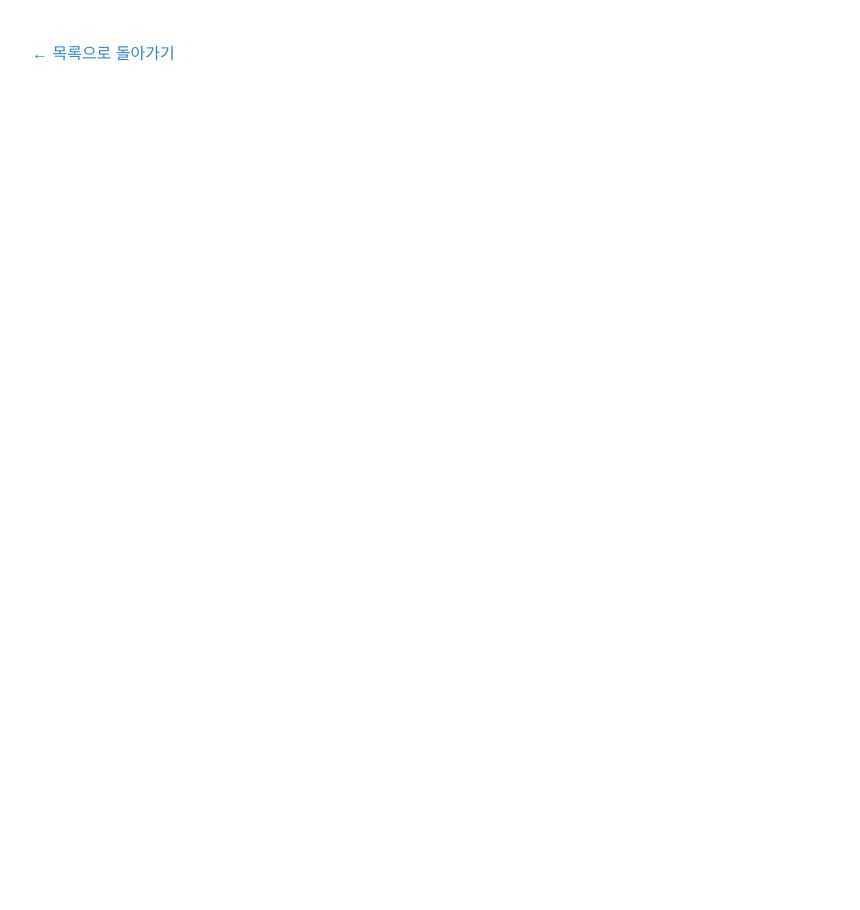
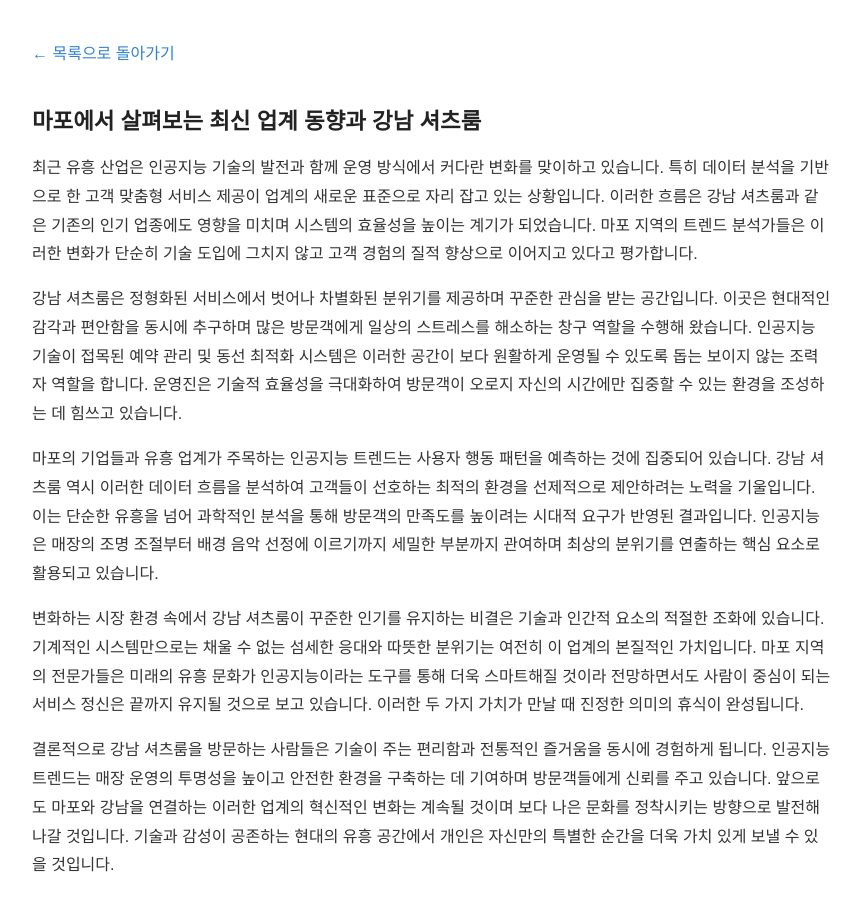
Before and after one commit to tidalhss-star/bp-sf-t3-1779642675702-486, a plain HTML site: page posts/t3link-001-1jo05cb.html in a window 1280 px wide. Shown: the whole page, without its empty margins (208-1068 px from the left). Before the commit the page ends 800 px from the top, so only its background shows below. Drawn offline with Linux system fonts and the light colour scheme.

```diff
--- a/posts/t3link-001-1jo05cb.html
+++ b/posts/t3link-001-1jo05cb.html
@@ -20,7 +20,17 @@
     <a href="../index.html">← 목록으로 돌아가기</a>
   </header>
   <main>
+<h2>마포에서 살펴보는 최신 업계 동향과 강남 셔츠룸</h2>
 
+<p>최근 유흥 산업은 인공지능 기술의 발전과 함께 운영 방식에서 커다란 변화를 맞이하고 있습니다. 특히 데이터 분석을 기반으로 한 고객 맞춤형 서비스 제공이 업계의 새로운 표준으로 자리 잡고 있는 상황입니다. 이러한 흐름은 강남 셔츠룸과 같은 기존의 인기 업종에도 영향을 미치며 시스템의 효율성을 높이는 계기가 되었습니다. 마포 지역의 트렌드 분석가들은 이러한 변화가 단순히 기술 도입에 그치지 않고 고객 경험의 질적 향상으로 이어지고 있다고 평가합니다.</p>
+
+<p>강남 셔츠룸은 정형화된 서비스에서 벗어나 차별화된 분위기를 제공하며 꾸준한 관심을 받는 공간입니다. 이곳은 현대적인 감각과 편안함을 동시에 추구하며 많은 방문객에게 일상의 스트레스를 해소하는 창구 역할을 수행해 왔습니다. 인공지능 기술이 접목된 예약 관리 및 동선 최적화 시스템은 이러한 공간이 보다 원활하게 운영될 수 있도록 돕는 보이지 않는 조력자 역할을 합니다. 운영진은 기술적 효율성을 극대화하여 방문객이 오로지 자신의 시간에만 집중할 수 있는 환경을 조성하는 데 힘쓰고 있습니다.</p>
+
+<p>마포의 기업들과 유흥 업계가 주목하는 인공지능 트렌드는 사용자 행동 패턴을 예측하는 것에 집중되어 있습니다. 강남 셔츠룸 역시 이러한 데이터 흐름을 분석하여 고객들이 선호하는 최적의 환경을 선제적으로 제안하려는 노력을 기울입니다. 이는 단순한 유흥을 넘어 과학적인 분석을 통해 방문객의 만족도를 높이려는 시대적 요구가 반영된 결과입니다. 인공지능은 매장의 조명 조절부터 배경 음악 선정에 이르기까지 세밀한 부분까지 관여하며 최상의 분위기를 연출하는 핵심 요소로 활용되고 있습니다.</p>
+
+<p>변화하는 시장 환경 속에서 강남 셔츠룸이 꾸준한 인기를 유지하는 비결은 기술과 인간적 요소의 적절한 조화에 있습니다. 기계적인 시스템만으로는 채울 수 없는 섬세한 응대와 따뜻한 분위기는 여전히 이 업계의 본질적인 가치입니다. 마포 지역의 전문가들은 미래의 유흥 문화가 인공지능이라는 도구를 통해 더욱 스마트해질 것이라 전망하면서도 사람이 중심이 되는 서비스 정신은 끝까지 유지될 것으로 보고 있습니다. 이러한 두 가지 가치가 만날 때 진정한 의미의 휴식이 완성됩니다.</p>
+
+<p>결론적으로 강남 셔츠룸을 방문하는 사람들은 기술이 주는 편리함과 전통적인 즐거움을 동시에 경험하게 됩니다. 인공지능 트렌드는 매장 운영의 투명성을 높이고 안전한 환경을 구축하는 데 기여하며 방문객들에게 신뢰를 주고 있습니다. 앞으로도 마포와 강남을 연결하는 이러한 업계의 혁신적인 변화는 계속될 것이며 보다 나은 문화를 정착시키는 방향으로 발전해 나갈 것입니다. 기술과 감성이 공존하는 현대의 유흥 공간에서 개인은 자신만의 특별한 순간을 더욱 가치 있게 보낼 수 있을 것입니다.</p>
 </main>
 </body>
 </html>
```
